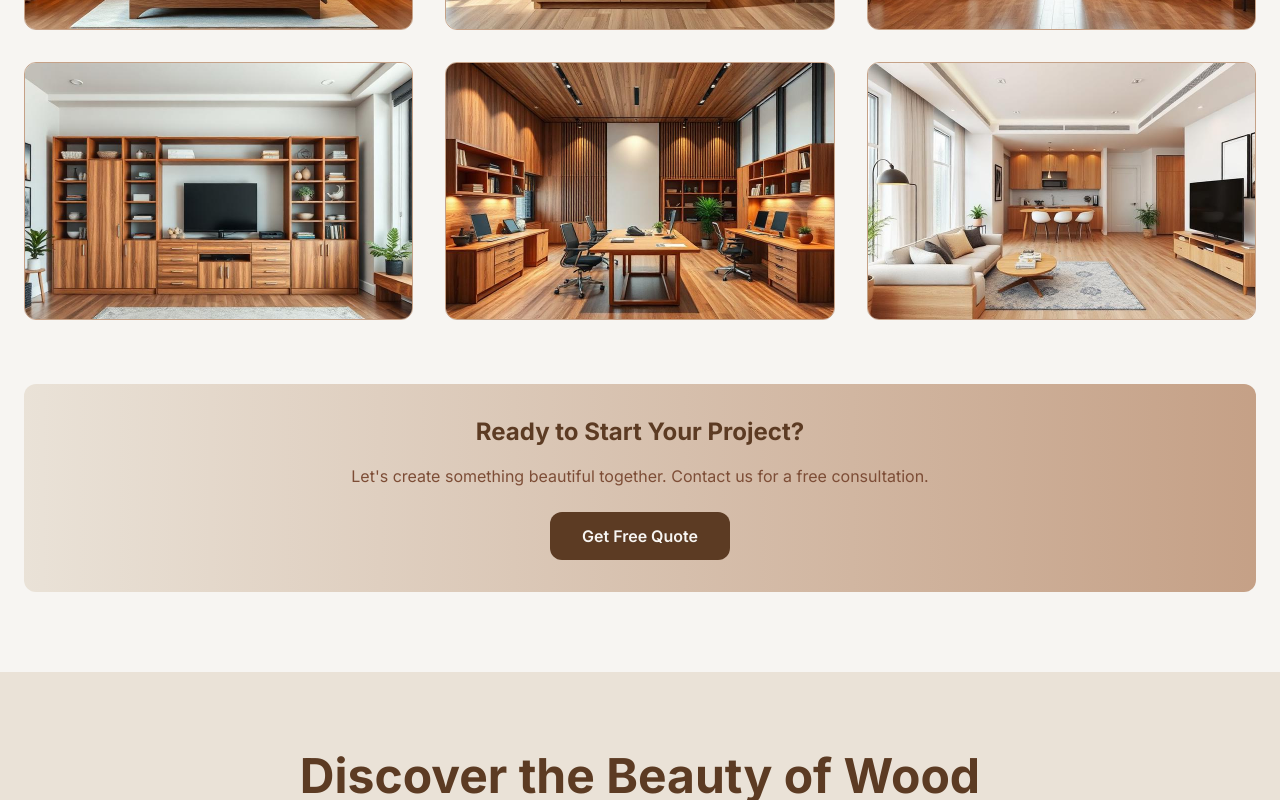
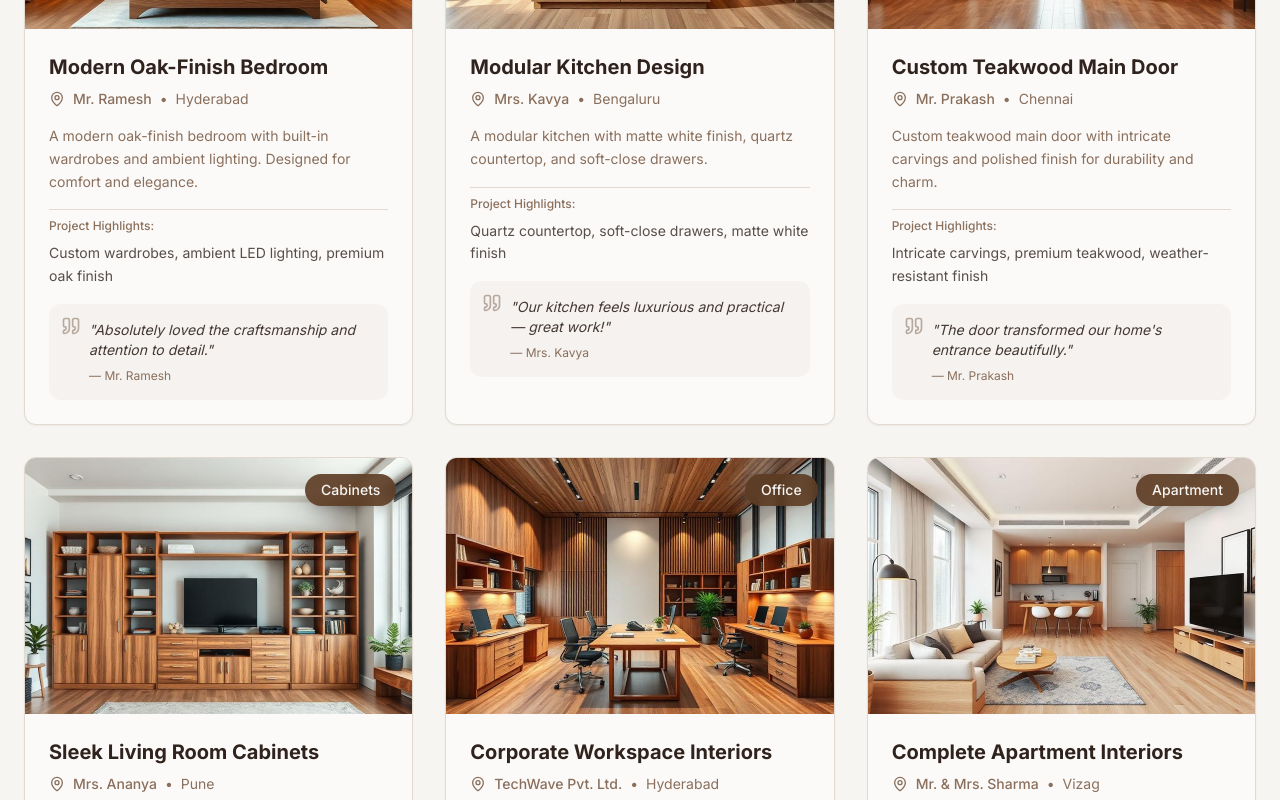
Before and after one commit to shivareddy2002/woodland-crafted-designs, a React (Vite) app: page / in a window 1280 px wide. Shown: the part 5740-6540 px from the top of the page. Built offline with nearby package versions, Linux system fonts and the light colour scheme.

Commit message:
Refactor Portfolio Section

```diff
--- a/src/components/Portfolio.tsx
+++ b/src/components/Portfolio.tsx
@@ -1,48 +1,74 @@
 import { useState } from "react";
+import { MapPin, Quote } from "lucide-react";
 import portfolioBedroomImage from "@/assets/portfolio-bedroom.jpg";
 import portfolioKitchenImage from "@/assets/portfolio-kitchen.jpg";
 import portfolioDoorsImage from "@/assets/portfolio-doors.jpg";
 import portfolioCabinetsImage from "@/assets/portfolio-cabinets.jpg";
 import portfolioOfficeImage from "@/assets/portfolio-office.jpg";
 import portfolioApartmentImage from "@/assets/portfolio-apartment.jpg";
+import { Card, CardContent } from "@/components/ui/card";
 
 const Portfolio = () => {
   const portfolioItems = [
     {
-      title: "Premium Bedroom Interior",
+      title: "Modern Oak-Finish Bedroom",
       category: "Bedroom",
       image: portfolioBedroomImage,
-      description: "Custom wooden bedroom with elegant headboard and premium furniture",
+      customer: "Mr. Ramesh",
+      location: "Hyderabad",
+      description: "A modern oak-finish bedroom with built-in wardrobes and ambient lighting. Designed for comfort and elegance.",
+      highlights: "Custom wardrobes, ambient LED lighting, premium oak finish",
+      testimonial: "Absolutely loved the craftsmanship and attention to detail.",
     },
     {
-      title: "Modern Kitchen Design",
+      title: "Modular Kitchen Design",
       category: "Kitchen",
       image: portfolioKitchenImage,
-      description: "Contemporary kitchen with premium wood cabinets and island",
+      customer: "Mrs. Kavya",
+      location: "Bengaluru",
+      description: "A modular kitchen with matte white finish, quartz countertop, and soft-close drawers.",
+      highlights: "Quartz countertop, soft-close drawers, matte white finish",
+      testimonial: "Our kitchen feels luxurious and practical — great work!",
     },
     {
-      title: "Wooden Doors & Windows",
+      title: "Custom Teakwood Main Door",
       category: "Doors",
       image: portfolioDoorsImage,
-      description: "Premium wooden doors and window frames installation",
+      customer: "Mr. Prakash",
+      location: "Chennai",
+      description: "Custom teakwood main door with intricate carvings and polished finish for durability and charm.",
+      highlights: "Intricate carvings, premium teakwood, weather-resistant finish",
+      testimonial: "The door transformed our home's entrance beautifully.",
     },
     {
-      title: "Storage Solutions",
+      title: "Sleek Living Room Cabinets",
       category: "Cabinets",
       image: portfolioCabinetsImage,
-      description: "Custom wooden storage cabinets and shelving units",
+      customer: "Mrs. Ananya",
+      location: "Pune",
+      description: "Sleek living room cabinets with floating shelves and hidden lighting for a modern aesthetic.",
+      highlights: "Floating shelves, hidden LED strips, space optimization",
+      testimonial: "Perfectly blends style with functionality.",
     },
     {
-      title: "Office Interiors",
+      title: "Corporate Workspace Interiors",
       category: "Office",
       image: portfolioOfficeImage,
-      description: "Professional wooden office furniture and interiors",
+      customer: "TechWave Pvt. Ltd.",
+      location: "Hyderabad",
+      description: "Workspace interiors designed for functionality and aesthetics — walnut panels and ergonomic furniture.",
+      highlights: "Walnut wood panels, ergonomic design, cable management",
+      testimonial: "Our team loves the new workspace ambiance.",
     },
     {
-      title: "Apartment Design",
+      title: "Complete Apartment Interiors",
       category: "Apartment",
       image: portfolioApartmentImage,
-      description: "Complete apartment interior with wooden elements",
+      customer: "Mr. & Mrs. Sharma",
+      location: "Vizag",
+      description: "Complete apartment interiors — modern minimalist theme using sustainable wood and soft lighting.",
+      highlights: "Sustainable materials, minimalist design, end-to-end execution",
+      testimonial: "Every room reflects our personality perfectly.",
     },
   ];
 
@@ -85,30 +111,59 @@ const Portfolio = () => {
         {/* Portfolio Grid */}
         <div className="grid grid-cols-1 md:grid-cols-2 lg:grid-cols-3 gap-8">
           {filteredItems.map((item, index) => (
-            <div
+            <Card
               key={index}
-              className="group relative overflow-hidden rounded-lg border border-wood-medium hover:shadow-2xl transition-all duration-300 transform hover:-translate-y-2"
+              className="group overflow-hidden hover:shadow-2xl transition-all duration-500 transform hover:-translate-y-2 border-border bg-card"
             >
               <div className="relative overflow-hidden">
                 <img
                   src={item.image}
-                  alt={item.title}
-                  className="w-full h-64 object-cover transition-transform duration-500 group-hover:scale-110"
+                  alt={`${item.title} - ${item.customer}, ${item.location}`}
+                  className="w-full h-64 object-cover transition-transform duration-700 group-hover:scale-110"
                 />
-                <div className="absolute inset-0 bg-gradient-to-t from-primary/80 to-transparent opacity-0 group-hover:opacity-100 transition-opacity duration-300"></div>
-                <div className="absolute bottom-4 left-4 right-4 transform translate-y-4 group-hover:translate-y-0 opacity-0 group-hover:opacity-100 transition-all duration-300">
-                  <span className="inline-block px-3 py-1 bg-wood-accent text-white text-sm rounded-full mb-2">
+                <div className="absolute top-4 right-4">
+                  <span className="inline-block px-4 py-1.5 bg-primary/90 backdrop-blur-sm text-primary-foreground text-sm font-medium rounded-full shadow-lg">
                     {item.category}
                   </span>
-                  <h3 className="text-xl font-bold text-white mb-1">
+                </div>
+                <div className="absolute inset-0 bg-gradient-to-t from-black/80 via-black/40 to-transparent opacity-0 group-hover:opacity-100 transition-opacity duration-500"></div>
+              </div>
+
+              <CardContent className="p-6 space-y-4">
+                <div>
+                  <h3 className="text-xl font-bold text-foreground mb-2 group-hover:text-primary transition-colors">
                     {item.title}
                   </h3>
-                  <p className="text-white/90 text-sm">
-                    {item.description}
+                  <div className="flex items-center gap-2 text-sm text-muted-foreground mb-3">
+                    <MapPin className="w-4 h-4" />
+                    <span className="font-medium">{item.customer}</span>
+                    <span>•</span>
+                    <span>{item.location}</span>
+                  </div>
+                </div>
+
+                <p className="text-sm text-muted-foreground leading-relaxed">
+                  {item.description}
+                </p>
+
+                <div className="pt-2 border-t border-border">
+                  <p className="text-xs text-muted-foreground mb-2 font-medium">Project Highlights:</p>
+                  <p className="text-sm text-foreground/80 leading-relaxed">
+                    {item.highlights}
                   </p>
                 </div>
-              </div>
-            </div>
+
+                <div className="bg-muted/50 p-4 rounded-lg relative">
+                  <Quote className="w-5 h-5 text-primary/40 absolute top-3 left-3" />
+                  <p className="text-sm italic text-foreground/90 pl-6">
+                    "{item.testimonial}"
+                  </p>
+                  <p className="text-xs text-muted-foreground mt-2 pl-6">
+                    — {item.customer}
+                  </p>
+                </div>
+              </CardContent>
+            </Card>
           ))}
         </div>
 
```
